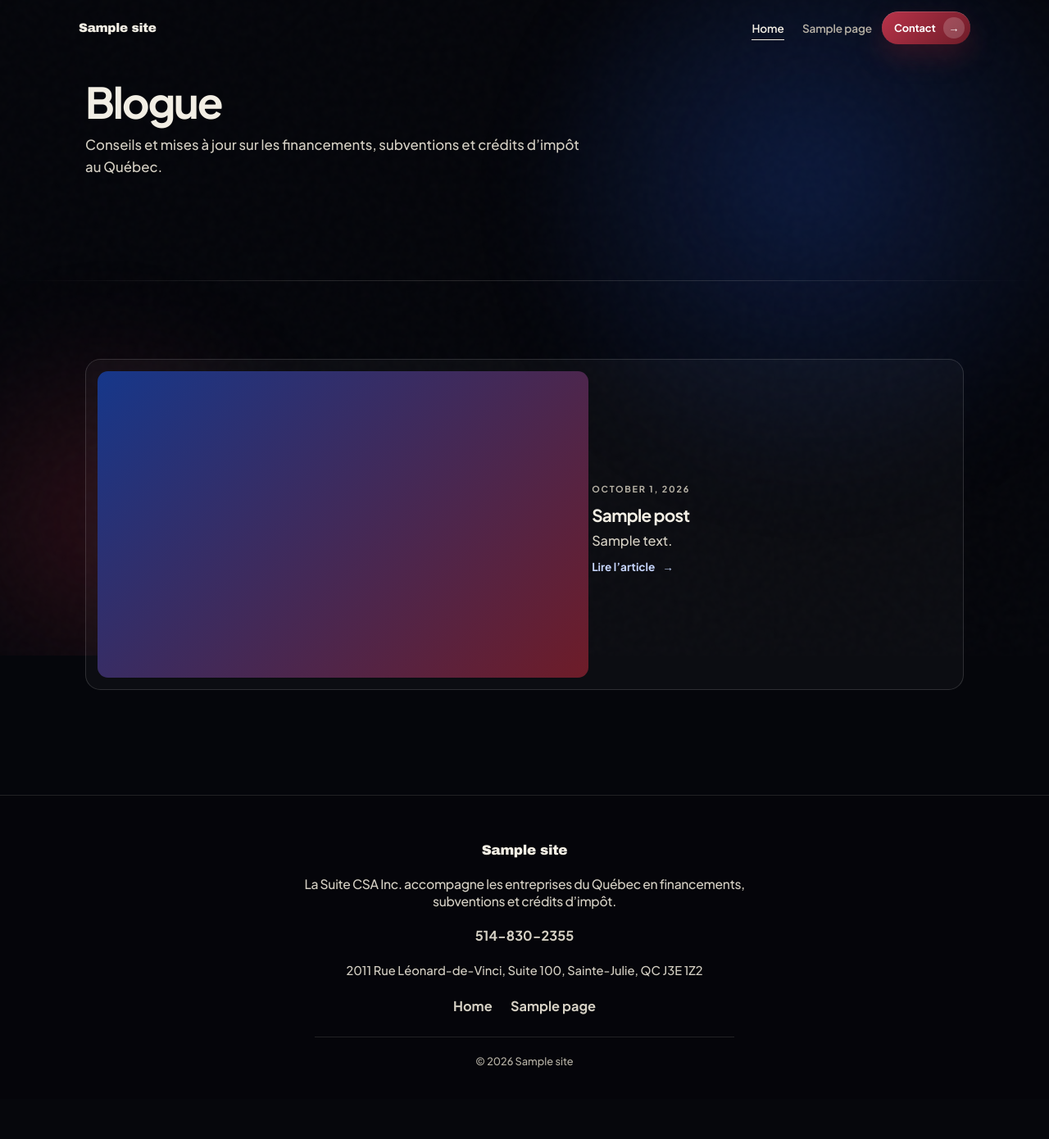
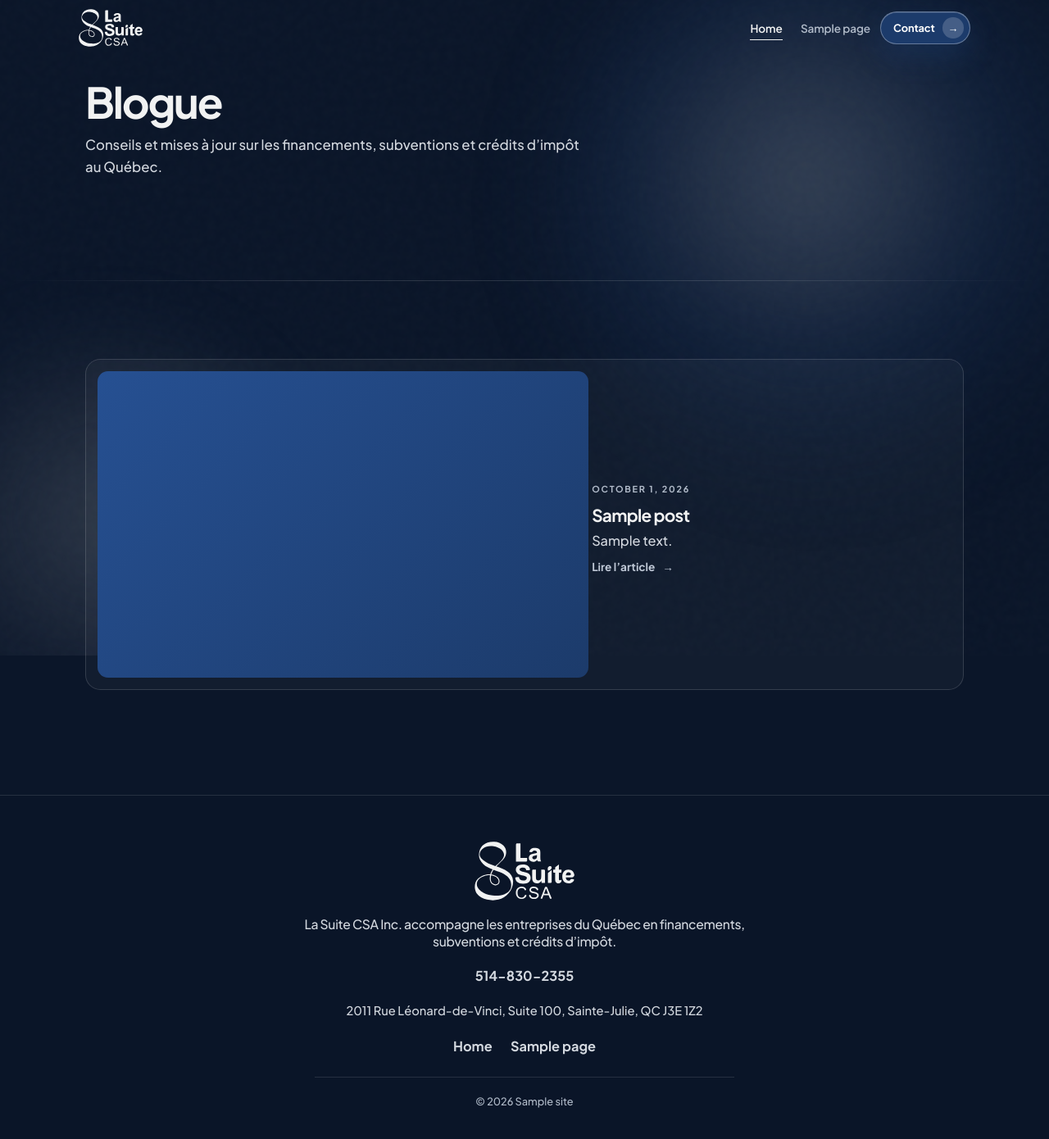
Before and after one commit to AlexandreRoy-dev/La-suite-CSA, a WordPress theme: template wp-content/themes/la-suite-csa/home.php in a window 1280 px wide. Shown: the whole page at 82% size. Before the commit the page ends 1303 px from the top, so only its background shows below. Run offline with PHP 8.4 and a stand-in for WordPress, Linux system fonts and the light colour scheme; the site name, menu and one post (Sample post) are stand-ins, and other content is empty; some libraries are stand-ins or nearby versions.

Commit message:
Ship the official logo, favicon, and brand blue palette in 4.5.0
Use the bundled grey logo in the header and footer unless a Custom Logo is set, print a favicon when WordPress has no site icon, and rebuild the dark theme on the client blue and grey.

Co-authored-by: AlexandreRoy-dev <AlexandreRoy-dev@users.noreply.github.com>

```diff
--- a/wp-content/themes/la-suite-csa/assets/css/main.css
+++ b/wp-content/themes/la-suite-csa/assets/css/main.css
@@ -1,25 +1,26 @@
 /**
  * La Suite CSA dark theme.
- * Ink field, cream type, cobalt and wine accents, glass surfaces.
+ * Brand blue field, light grey type, glass surfaces.
  * Motion stays on transform and opacity. Atmosphere is the only loop.
  */
 
 :root {
-	--ink: #05060b;
-	--ink-2: #090c14;
-	--ink-3: #0d111c;
-	--blue: #16378a;
-	--blue-lit: #4a7ae8;
-	--blue-glow: rgba(74, 122, 232, 0.5);
-	--wine: #6e1c28;
-	--wine-lit: #b8334a;
-	--wine-glow: rgba(184, 51, 74, 0.42);
-	--cream: #f2eee4;
-	--text: #f2eee4;
-	--text-soft: #d5d0c4;
-	--muted: #b7b2a6;
-	--line: rgba(242, 238, 228, 0.12);
-	--line-strong: rgba(242, 238, 228, 0.22);
+	--ink: #0B1629;
+	--ink-2: #0E1E36;
+	--ink-3: #122644;
+	--near-black: #231F20;
+	--blue: #1C3B6B;
+	--blue-raise: #265092;
+	--blue-lit: #99A7BC;
+	--blue-pale: #BFC8D6;
+	--placeholder: #8091A7;
+	--blue-glow: rgba(28, 59, 107, 0.55);
+	--cream: #F1F2F2;
+	--text: #F1F2F2;
+	--text-soft: #D3D8DF;
+	--muted: #B1BBC9;
+	--line: rgba(241, 242, 242, 0.12);
+	--line-strong: rgba(241, 242, 242, 0.22);
 	--glass-bg: linear-gradient(165deg, rgba(255, 255, 255, 0.11), rgba(255, 255, 255, 0.05) 42%, rgba(255, 255, 255, 0.025));
 	--glass-border: rgba(255, 255, 255, 0.14);
 	--glass-blur: blur(28px) saturate(1.4);
@@ -42,17 +43,16 @@
 	--space-xl: 6rem;
 	--space-2xl: 8rem;
 	--font-sans: "Plus Jakarta Sans", "Segoe UI", sans-serif;
-	--font-display: "Archivo Black", Impact, sans-serif;
 	--color-cream: var(--cream);
 	--color-surface: var(--ink-2);
 	--color-text: var(--text);
 	--color-muted: var(--muted);
 	--color-line: var(--line);
 	--color-bg: var(--ink);
-	--color-primary: #9db6f2;
+	--color-primary: var(--blue-pale);
 	--color-blue: var(--blue-lit);
 	--color-blue-ink: var(--ink);
-	--color-red: var(--wine-lit);
+	--color-red: #E56B76;
 	--focus-ring: 2px solid var(--blue-lit);
 	--z-header: 50;
 }
@@ -84,7 +84,7 @@ body {
 }
 
 ::selection {
-	background: var(--wine-lit);
+	background: var(--blue);
 	color: #fff;
 }
 
@@ -197,16 +197,16 @@ body:not(.home):not(.front-page) .site-main {
 	height: min(60vw, 44rem);
 	top: -14%;
 	right: -8%;
-	background: radial-gradient(circle at 45% 45%, rgba(30, 72, 175, 0.32), rgba(30, 72, 175, 0.11) 44%, transparent 72%);
+	background: radial-gradient(circle at 45% 45%, rgba(153, 167, 188, 0.32), rgba(28, 59, 107, 0.22) 44%, transparent 72%);
 	animation: drift-a 34s var(--ease) infinite alternate;
 }
 
-.atmosphere .orb-wine {
+.atmosphere .orb-mist {
 	width: min(48vw, 32rem);
 	height: min(48vw, 32rem);
 	bottom: -12%;
 	left: -10%;
-	background: radial-gradient(circle at 50% 50%, rgba(140, 34, 52, 0.28), rgba(140, 34, 52, 0.1) 44%, transparent 72%);
+	background: radial-gradient(circle at 50% 50%, rgba(241, 242, 242, 0.16), rgba(177, 187, 201, 0.08) 44%, transparent 72%);
 	animation: drift-b 40s var(--ease) infinite alternate;
 }
 
@@ -292,16 +292,27 @@ body.nav-open .site-header.is-hidden {
 	gap: 0.75rem;
 }
 
-.site-title {
+.site-logo {
+	display: inline-flex;
+	align-items: center;
+	flex: 0 0 auto;
+	line-height: 0;
+	min-width: 0;
+}
+
+.site-logo--header {
 	margin-right: auto;
-	font-family: var(--font-display);
-	font-size: 0.95rem;
-	letter-spacing: -0.02em;
-	color: var(--cream);
-	white-space: nowrap;
-	min-width: 0;
-	overflow: hidden;
-	text-overflow: ellipsis;
+}
+
+.site-logo__img {
+	width: auto;
+	height: 46px;
+	max-width: 100%;
+	object-fit: contain;
+}
+
+.site-logo--footer .site-logo__img {
+	height: 72px;
 }
 
 .site-nav__list {
@@ -354,9 +365,9 @@ body.nav-open .site-header.is-hidden {
 	gap: 0.6rem;
 	min-height: var(--tap);
 	padding: 0.7rem 0.75rem 0.7rem 1.25rem;
-	border: 0;
+	border: 1px solid rgba(191, 200, 214, 0.45);
 	border-radius: 999px;
-	background: linear-gradient(135deg, var(--wine-lit), var(--wine));
+	background: var(--blue);
 	color: #fff;
 	font-family: var(--font-sans);
 	font-size: 0.88rem;
@@ -365,7 +376,7 @@ body.nav-open .site-header.is-hidden {
 	white-space: nowrap;
 	cursor: pointer;
 	overflow: hidden;
-	box-shadow: 0 14px 32px rgba(110, 28, 40, 0.4), inset 0 0.5px 0 rgba(255, 255, 255, 0.28);
+	box-shadow: 0 14px 32px rgba(28, 59, 107, 0.45), inset 0 0.5px 0 rgba(255, 255, 255, 0.28);
 	transition: transform 0.3s var(--ease), box-shadow 0.35s var(--ease);
 }
 
@@ -870,7 +882,7 @@ body.nav-open .nav-toggle__bars span:last-child {
 	position: absolute;
 	inset: 0 0 auto;
 	height: 1px;
-	background: linear-gradient(90deg, transparent, rgba(242, 238, 228, 0.14) 30%, rgba(242, 238, 228, 0.14) 70%, transparent);
+	background: linear-gradient(90deg, transparent, rgba(241, 242, 242, 0.14) 30%, rgba(241, 242, 242, 0.14) 70%, transparent);
 }
 
 .section-block {
@@ -1921,7 +1936,7 @@ body.nav-open .nav-toggle__bars span:last-child {
 	display: block;
 	width: 100%;
 	height: 100%;
-	background: linear-gradient(135deg, var(--blue), var(--wine));
+	background: linear-gradient(135deg, var(--blue-raise), var(--blue));
 }
 
 .post-card__body {
@@ -1948,7 +1963,7 @@ body.nav-open .nav-toggle__bars span:last-child {
 
 .post-card__link {
 	margin-top: auto;
-	color: #c5d4fb;
+	color: var(--blue-pale);
 }
 
 .blog-empty__panel {
@@ -2133,7 +2148,7 @@ body.nav-open .nav-toggle__bars span:last-child {
 	z-index: 1;
 	padding: 3.5rem 0 max(2.25rem, var(--safe-bottom));
 	border-top: 1px solid var(--line);
-	background: rgba(5, 6, 11, 0.6);
+	background: rgba(11, 22, 41, 0.6);
 	text-align: center;
 }
 
@@ -2147,21 +2162,14 @@ body.nav-open .nav-toggle__bars span:last-child {
 	gap: 1.15rem;
 }
 
-.site-footer__brand,
 .site-footer__blurb {
 	margin: 0;
 	max-width: 36rem;
-	font-family: var(--font-display);
-	font-size: 1.05rem;
-	letter-spacing: -0.02em;
-	line-height: 1.35;
-	color: var(--cream);
-}
-
-.site-footer__blurb {
 	font-family: var(--font-sans);
 	font-weight: 500;
 	font-size: 0.98rem;
+	letter-spacing: -0.02em;
+	line-height: 1.35;
 	color: var(--text-soft);
 }
 
--- a/wp-content/themes/la-suite-csa/footer.php
+++ b/wp-content/themes/la-suite-csa/footer.php
@@ -22,7 +22,7 @@ $social_links = la_suite_csa_get_social_links();
 
 <footer class="site-footer" role="contentinfo">
 	<div class="site-footer__inner">
-		<p class="site-footer__brand"><?php bloginfo( 'name' ); ?></p>
+		<?php echo la_suite_csa_brand_logo( 'footer' ); // phpcs:ignore WordPress.Security.EscapeOutput.OutputNotEscaped ?>
 		<?php if ( $footer_blurb ) : ?>
 			<p class="site-footer__blurb"><?php echo esc_html( $footer_blurb ); ?></p>
 		<?php endif; ?>
--- a/wp-content/themes/la-suite-csa/functions.php
+++ b/wp-content/themes/la-suite-csa/functions.php
@@ -9,7 +9,7 @@ if ( ! defined( 'ABSPATH' ) ) {
 	exit;
 }
 
-define( 'LA_SUITE_CSA_VERSION', '4.4.1' );
+define( 'LA_SUITE_CSA_VERSION', '4.5.0' );
 define( 'LA_SUITE_CSA_DIR', get_template_directory() );
 define( 'LA_SUITE_CSA_URI', get_template_directory_uri() );
 
--- a/wp-content/themes/la-suite-csa/header.php
+++ b/wp-content/themes/la-suite-csa/header.php
@@ -22,15 +22,13 @@ if ( ! defined( 'ABSPATH' ) ) {
 <div class="progress" aria-hidden="true"></div>
 <div class="atmosphere" aria-hidden="true">
 	<span class="orb orb-blue"></span>
-	<span class="orb orb-wine"></span>
+	<span class="orb orb-mist"></span>
 	<span class="grain"></span>
 </div>
 
 <header class="site-header" role="banner">
 	<div class="site-header__inner">
-		<a class="site-title" href="<?php echo esc_url( home_url( '/' ) ); ?>">
-			<?php bloginfo( 'name' ); ?>
-		</a>
+		<?php echo la_suite_csa_brand_logo( 'header' ); // phpcs:ignore WordPress.Security.EscapeOutput.OutputNotEscaped ?>
 
 		<nav class="site-nav" id="site-nav" aria-label="Navigation principale">
 			<?php if ( has_nav_menu( 'primary' ) ) : ?>
--- a/wp-content/themes/la-suite-csa/inc/enqueue.php
+++ b/wp-content/themes/la-suite-csa/inc/enqueue.php
@@ -42,7 +42,7 @@ add_filter( 'wp_resource_hints', 'la_suite_csa_font_preconnect', 10, 2 );
 function la_suite_csa_enqueue_assets() {
 	wp_enqueue_style(
 		'la-suite-csa-fonts',
-		'https://fonts.googleapis.com/css2?family=Archivo+Black&family=Plus+Jakarta+Sans:ital,wght@0,400;0,500;0,600;0,700;0,800;1,400&display=swap',
+		'https://fonts.googleapis.com/css2?family=Plus+Jakarta+Sans:ital,wght@0,400;0,500;0,600;0,700;0,800;1,400&display=swap',
 		array(),
 		null
 	);
@@ -87,3 +87,28 @@ function la_suite_csa_enqueue_assets() {
 	);
 }
 add_action( 'wp_enqueue_scripts', 'la_suite_csa_enqueue_assets' );
+
+/**
+ * Bundled favicon when the site has no WordPress site icon.
+ */
+function la_suite_csa_print_favicon() {
+	if ( function_exists( 'has_site_icon' ) && has_site_icon() ) {
+		return;
+	}
+
+	$base = LA_SUITE_CSA_URI . '/assets/images/brand/';
+
+	printf(
+		'<link rel="icon" href="%s" type="image/svg+xml">' . "\n",
+		esc_url( $base . 'favicon.svg' )
+	);
+	printf(
+		'<link rel="icon" href="%s" type="image/png" sizes="32x32">' . "\n",
+		esc_url( $base . 'favicon-32.png' )
+	);
+	printf(
+		'<link rel="apple-touch-icon" href="%s" sizes="180x180">' . "\n",
+		esc_url( $base . 'apple-touch-icon.png' )
+	);
+}
+add_action( 'wp_head', 'la_suite_csa_print_favicon', 5 );
--- a/wp-content/themes/la-suite-csa/inc/setup.php
+++ b/wp-content/themes/la-suite-csa/inc/setup.php
@@ -32,8 +32,8 @@ function la_suite_csa_setup() {
 	add_theme_support(
 		'custom-logo',
 		array(
-			'height'      => 80,
-			'width'       => 240,
+			'height'      => 177,
+			'width'       => 301,
 			'flex-height' => true,
 			'flex-width'  => true,
 		)
--- a/wp-content/themes/la-suite-csa/inc/template-tags.php
+++ b/wp-content/themes/la-suite-csa/inc/template-tags.php
@@ -342,3 +342,48 @@ function la_suite_csa_split_headline( $text ) {
 
 	return $html;
 }
+
+/**
+ * Official logo: Customizer logo when set, otherwise the bundled grey SVG.
+ *
+ * @param string $placement header or footer.
+ * @return string
+ */
+function la_suite_csa_brand_logo( $placement = 'header' ) {
+	$placement = ( 'footer' === $placement ) ? 'footer' : 'header';
+	$alt       = 'La Suite CSA';
+	$img       = '';
+
+	if ( has_custom_logo() ) {
+		$logo_id = (int) get_theme_mod( 'custom_logo' );
+		$img     = wp_get_attachment_image(
+			$logo_id,
+			'full',
+			false,
+			array(
+				'class'    => 'site-logo__img',
+				'alt'      => $alt,
+				'decoding' => 'async',
+			)
+		);
+		if ( is_string( $img ) && preg_match( '/\b(?:width|height)="0"/', $img ) ) {
+			$img = preg_replace( '/\s(?:width|height)="0"/', '', $img );
+		}
+	}
+
+	if ( ! $img ) {
+		$img = sprintf(
+			'<img class="site-logo__img" src="%1$s" alt="%2$s" width="301" height="177" decoding="async">',
+			esc_url( LA_SUITE_CSA_URI . '/assets/images/brand/logo-la-suite-csa-gris.svg' ),
+			esc_attr( $alt )
+		);
+	}
+
+	return sprintf(
+		'<a class="site-logo site-logo--%1$s" href="%2$s" aria-label="%3$s">%4$s</a>',
+		esc_attr( $placement ),
+		esc_url( home_url( '/' ) ),
+		esc_attr( $alt ),
+		$img
+	);
+}
--- a/wp-content/themes/la-suite-csa/style.css
+++ b/wp-content/themes/la-suite-csa/style.css
@@ -4,7 +4,7 @@ Theme URI: https://github.com/AlexandreRoy-dev/La-suite-CSA
 Author: Codesk / Roy Marketing
 Author URI: https://codesk.ca
 Description: Theme vitrine La Suite CSA Inc. Financements, subventions et credits d'impot. Direction cinematique, motion GSAP, equipe fondatrice, ressources et outils.
-Version: 4.4.1
+Version: 4.5.0
 Requires at least: 6.4
 Tested up to: 6.8
 Requires PHP: 8.0
```
Also changed, not shown: other parts of wp-content/themes/la-suite-csa/assets/css/main.css (+50 -42 lines), preview/index.html (+12 -4 lines), README.md, wp-content/themes/la-suite-csa/assets/images/brand/apple-touch-icon.png (added), wp-content/themes/la-suite-csa/assets/images/brand/favicon-32.png (added), wp-content/themes/la-suite-csa/assets/images/brand/favicon.svg (added), wp-content/themes/la-suite-csa/assets/images/brand/icon-s-gris.svg (added), wp-content/themes/la-suite-csa/assets/images/brand/logo-la-suite-csa-blanc.svg (added), wp-content/themes/la-suite-csa/assets/images/brand/logo-la-suite-csa-bleu.svg (added), wp-content/themes/la-suite-csa/assets/images/brand/logo-la-suite-csa-gris.svg (added), wp-content/themes/la-suite-csa/assets/images/brand/site-icon-512.png (added), wp-content/themes/la-suite-csa/assets/images/hero-suite.svg, 1 other file.
